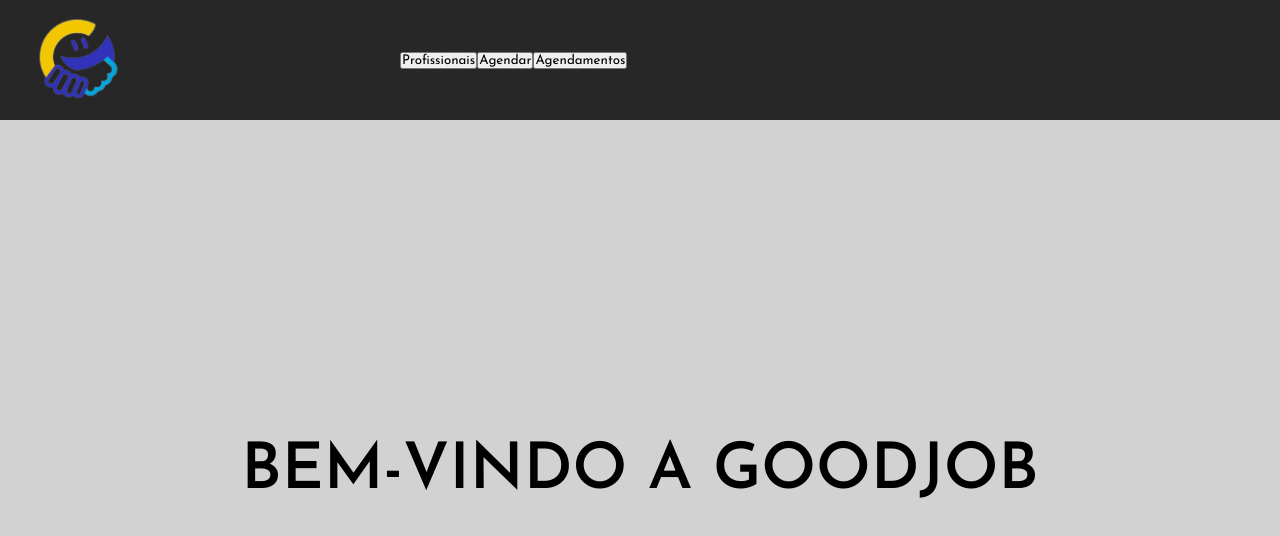
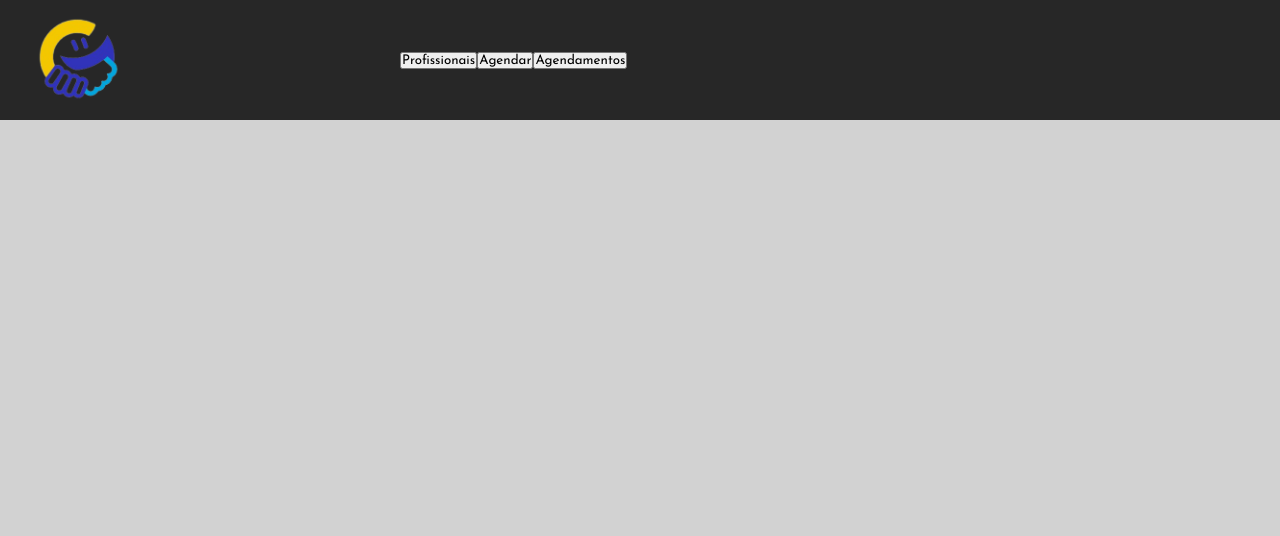
Before and after one commit to NetoJL/GoodJob-Application, a React (Create React App) app: page / in a window 1280 px wide. Shown: the top 536 px of the page. Built offline with nearby package versions, Linux system fonts and the light colour scheme.

Commit message:
LandingPage.tsx updated

```diff
--- a/src/pages/LandingPage.tsx
+++ b/src/pages/LandingPage.tsx
@@ -3,15 +3,10 @@
 
 import '../styles/pages/landingPage.css'
 
-function LandingPage(){
-    return(
+function LandingPage() {
+    return (
         <div id='container'>
-            <div id='header-container'>
-                <Header />
-            </div>
-            <div id='body-container'>
-                    <span>BEM-VINDO A GOODJOB</span>
-                </div>
+            <Header />
         </div>
     );
 }
```
